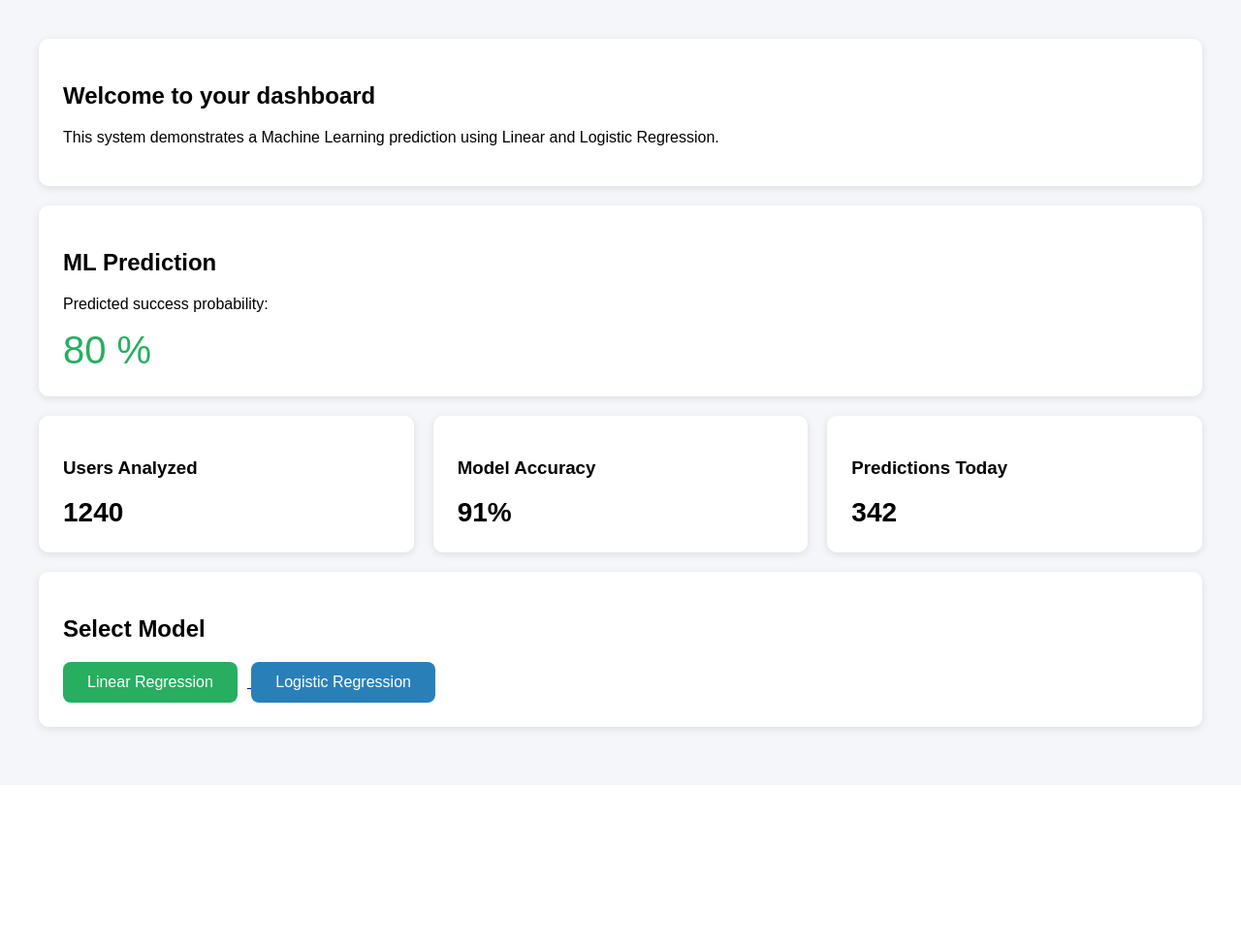
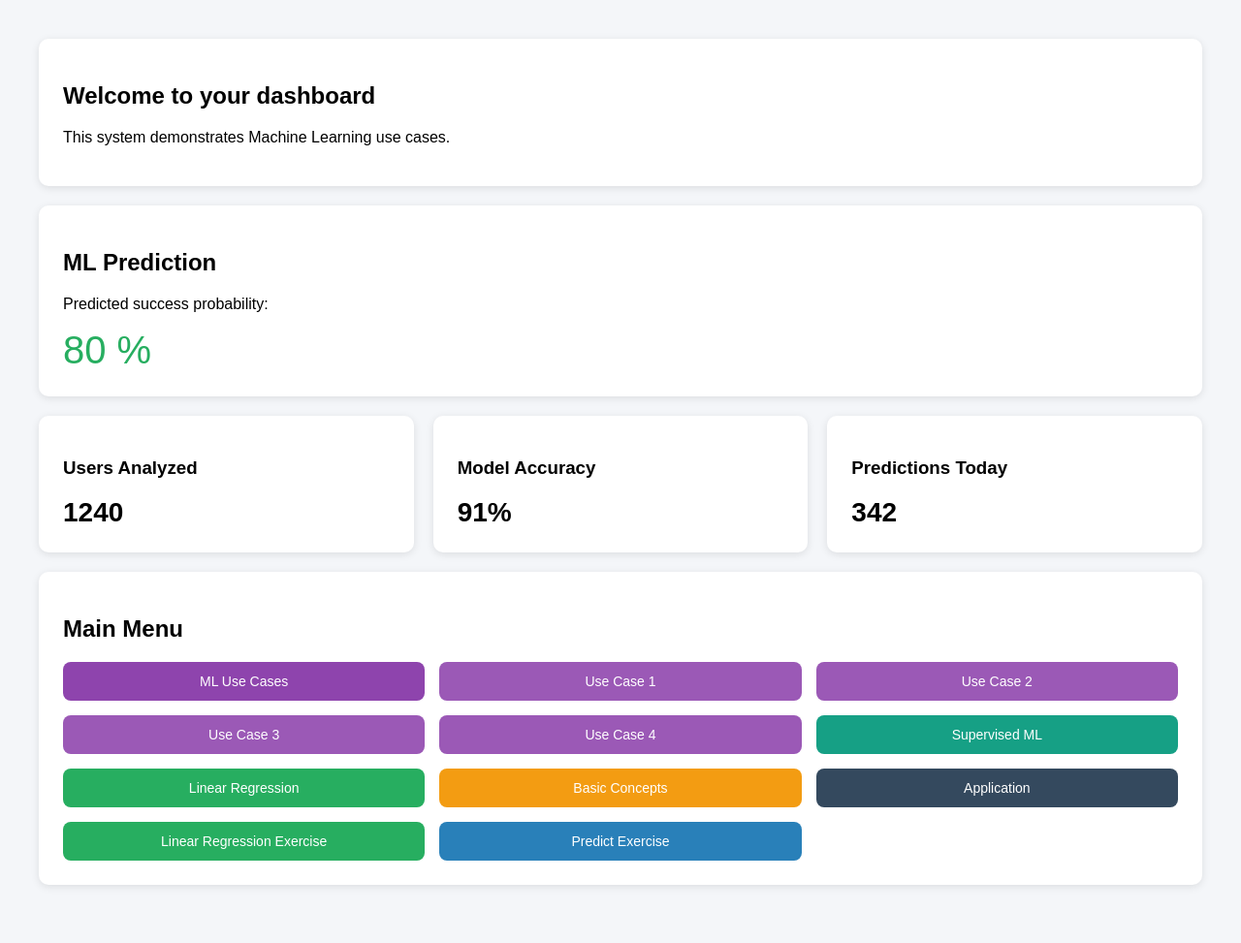
Before and after one commit to Juan747-art/MACHINE-LEARNING, a Flask app: page /dashboard in a window 1280 px wide. Shown: the part 68-1041 px from the top of the page at 97% size. Before the commit the page ends 826 px from the top, so only its background shows below. Run offline with Flask 3, Linux system fonts and the light colour scheme; parts of the project's set-up code (start-up, migrations or seed data) failed here and were passed over.

Commit message:
Added the 4 buttons for use cases

```diff
--- a/app.py
+++ b/app.py
@@ -8,21 +8,15 @@ app = Flask(__name__)
 USERNAME = "admin"
 PASSWORD = "1234"
 
-
 logistic_model = LogisticRegressionModel("datos.csv")
 logistic_model.load_model("logistic_model.pkl")
-
-
 
 @app.route('/')
 def login_page():
     return render_template("login.html")
 
-
-
 @app.route('/login', methods=['POST'])
 def login():
-
     username = request.form['username']
     password = request.form['password']
 
@@ -31,11 +25,17 @@ def login():
     else:
         return "Invalid username or password"
 
+@app.route('/dashboard')
+def dashboard():
+    prediction = random.randint(60, 95)
+    return render_template("dashboard.html", prediction=prediction)
 
+@app.route('/use-cases')
+def use_cases():
+    return render_template('use_cases.html')
 
-@app.route('/linear-regression', methods=["GET", "POST"])
-def calculate_grade():
-
+@app.route('/linear-exercise', methods=["GET", "POST"])
+def linear_exercise():
     result = None
 
     if request.method == "POST":
@@ -44,11 +44,8 @@ def calculate_grade():
 
     return render_template("LinearRegressionGrade.html", result=result)
 
-
-
-@app.route('/predict', methods=["GET", "POST"])
-def predict():
-
+@app.route('/predict-exercise', methods=["GET", "POST"])
+def predict_exercise():
     result = None
 
     if request.method == "POST":
@@ -57,11 +54,8 @@ def predict():
 
     return render_template("predict.html", result=result)
 
-
-
 @app.route('/predict-logistic', methods=['GET', 'POST'])
 def predict_logistic():
-
     result = None
     probability = None
 
@@ -75,7 +69,6 @@ def predict_logistic():
 
         data = [[age, income, visits, time, purchases, discount]]
 
-
         prediction = logistic_model.predict(data)
         prob = logistic_model.predict_probability(data)
 
@@ -88,15 +81,5 @@ def predict_logistic():
         probability=probability
     )
 
-
-
-@app.route('/dashboard')
-def dashboard():
-
-    prediction = random.randint(60, 95)
-
-    return render_template("dashboard.html", prediction=prediction)
-
-
 if __name__ == "__main__":
     app.run(debug=True)
--- a/templates/dashboard.html
+++ b/templates/dashboard.html
@@ -49,14 +49,21 @@ body{
     font-weight:bold;
 }
 
+.menu{
+    display:grid;
+    grid-template-columns: repeat(3,1fr);
+    gap:15px;
+    margin-top:20px;
+}
+
 .btn{
-    padding:12px 25px;
-    font-size:16px;
+    padding:12px;
+    font-size:14px;
     border:none;
     border-radius:8px;
     cursor:pointer;
-    margin-right:10px;
     transition:0.3s;
+    width:100%;
 }
 
 .linear{
@@ -68,13 +75,58 @@ body{
     background:#1e8449;
 }
 
-.logistic{
+.predict{
     background:#2980b9;
     color:white;
 }
 
-.logistic:hover{
+.predict:hover{
     background:#1f618d;
+}
+
+.usecase{
+    background:#8e44ad;
+    color:white;
+}
+
+.usecase:hover{
+    background:#6c3483;
+}
+
+.case{
+    background:#9b59b6;
+    color:white;
+}
+
+.case:hover{
+    background:#7d3c98;
+}
+
+.supervised{
+    background:#16a085;
+    color:white;
+}
+
+.supervised:hover{
+    background:#117864;
+}
+
+.basic{
+    background:#f39c12;
+    color:white;
+}
+
+.basic:hover{
+    background:#d68910;
+}
+
+.app{
+    background:#34495e;
+    color:white;
+}
+
+.app:hover{
+    background:#2c3e50;
 }
 
 </style>
@@ -89,10 +141,9 @@ Machine Learning Dashboard
 
 <div class="container">
 
-
 <div class="card">
 <h2>Welcome to your dashboard</h2>
-<p>This system demonstrates a Machine Learning prediction using Linear and Logistic Regression.</p>
+<p>This system demonstrates Machine Learning use cases.</p>
 </div>
 
 <div class="card">
@@ -104,7 +155,6 @@ Machine Learning Dashboard
 </div>
 </div>
 
-<!-- Stats -->
 <div class="grid">
 
 <div class="card">
@@ -126,19 +176,31 @@ Machine Learning Dashboard
 
 <div class="card">
 
-<h2>Select Model</h2>
+<h2>Main Menu</h2>
 
-<div style="margin-top:20px;">
+<div class="menu">
 
-    <!-- Linear Regression -->
-    <a href="/linear-regression">
-        <button class="btn linear">Linear Regression</button>
-    </a>
+<a href="/ml-use-cases"><button class="btn usecase">ML Use Cases</button></a>
 
-    <!-- Logistic Regression -->
-    <a href="/predict-logistic">
-        <button class="btn logistic">Logistic Regression</button>
-    </a>
+<a href="/use-case-1"><button class="btn case">Use Case 1</button></a>
+
+<a href="/use-case-2"><button class="btn case">Use Case 2</button></a>
+
+<a href="/use-case-3"><button class="btn case">Use Case 3</button></a>
+
+<a href="/use-case-4"><button class="btn case">Use Case 4</button></a>
+
+<a href="/supervised-ml"><button class="btn supervised">Supervised ML</button></a>
+
+<a href="/linear-regression"><button class="btn linear">Linear Regression</button></a>
+
+<a href="/basic-concepts"><button class="btn basic">Basic Concepts</button></a>
+
+<a href="/application"><button class="btn app">Application</button></a>
+
+<a href="/linear-exercise"><button class="btn linear">Linear Regression Exercise</button></a>
+
+<a href="/predict-exercise"><button class="btn predict">Predict Exercise</button></a>
 
 </div>
 
```
